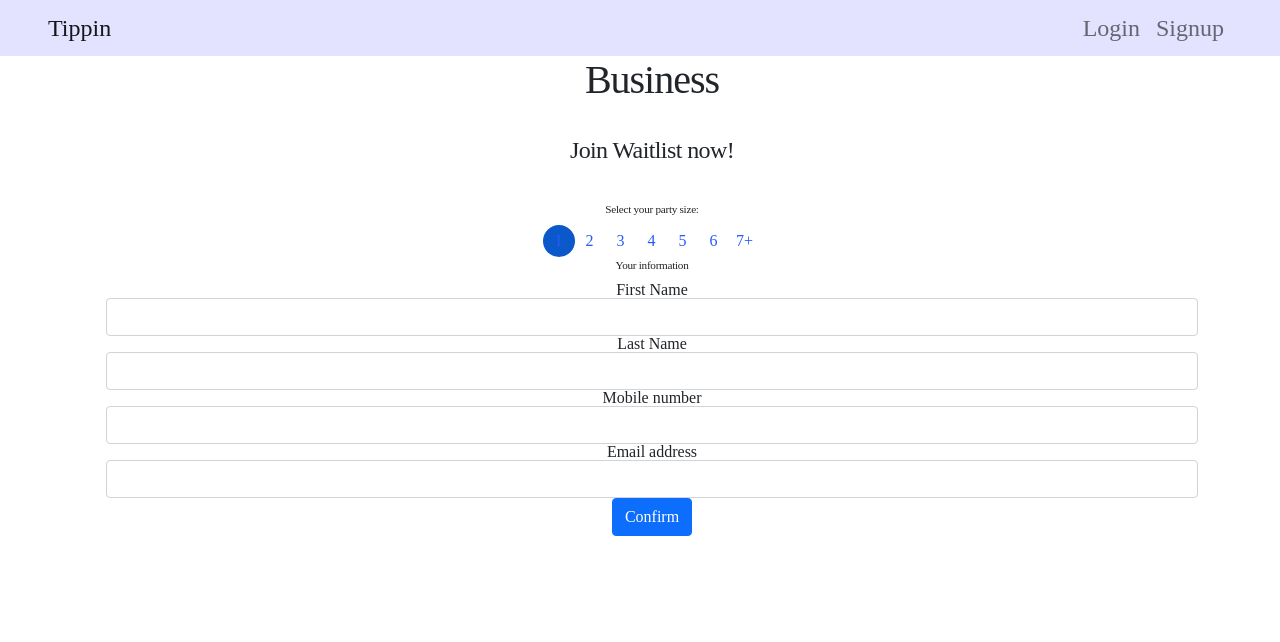
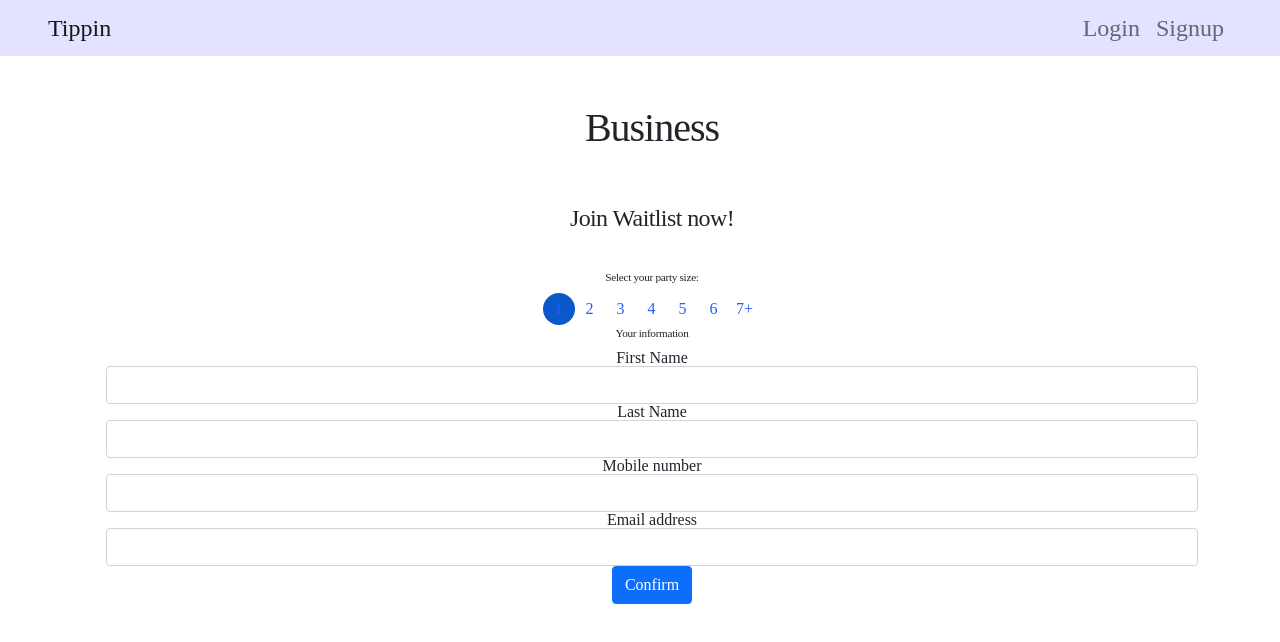
Before and after one commit to Ayoitsjason/Coursera_React, a React (Create React App) app in the folder confusion/: page /addguest in a window 1280 px wide. Shown: the top 642 px of the page. Built offline with nearby package versions, Linux system fonts and the light colour scheme.

Commit message:
Css styling to add guest component

```diff
--- a/confusion/src/components/waitlist/AddGuestComponent.js
+++ b/confusion/src/components/waitlist/AddGuestComponent.js
@@ -26,8 +26,8 @@ const AddGuestComponent = (props) => {
           <SideNavigationComponent updateAuth={props.updateAuth} />
         ) : null}
         <Col xs={props.isLoggedIn ? "9" : "12"}>
+          <h1 className="my-5">Business</h1>
           <div className="container">
-            <h1>Business</h1>
             <h2>Join Waitlist now!</h2>
             <br />
             <h6>Select your party size:</h6>
```
